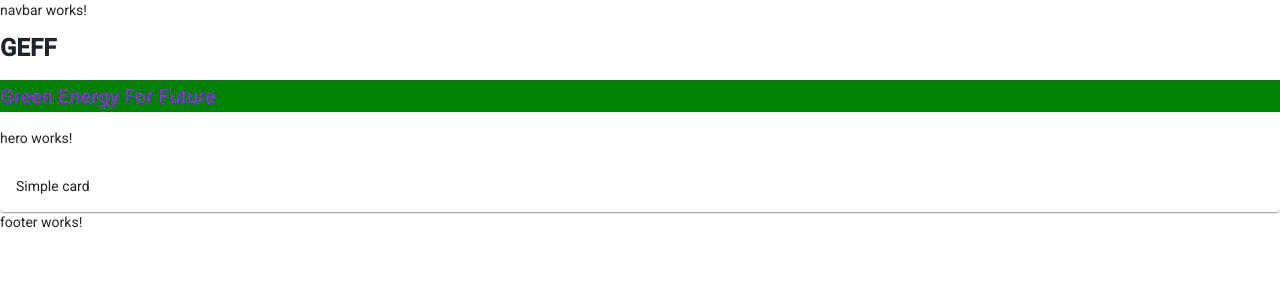
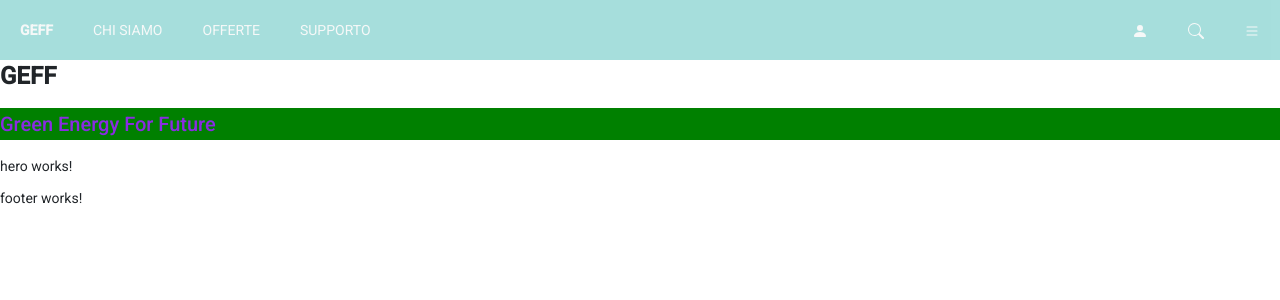
Before and after one commit to edoardogallinelli/GEFF, an Angular app: page / in a window 1280 px wide. Shown: the top 300 px of the page. Built offline with nearby package versions, Linux system fonts and the light colour scheme; what primeng would draw is missing.

Commit message:
Aggiunta bar

```diff
--- a/src/app/components/navbar/navbar.component.css
+++ b/src/app/components/navbar/navbar.component.css
@@ -0,0 +1,22 @@
+body {
+    font-size: 20px;
+    font-family: Arial;
+}
+ul {
+list-style-type: none;
+margin: 0;
+padding: 0;
+overflow: hidden;
+background-color: #50BFBB;
+opacity: 0.5;
+}
+li {
+float: left;
+}
+li a {
+display: block;
+color: #EEF3F2;
+text-align: center;
+padding: 20px 20px;
+text-decoration: none;
+}
--- a/src/app/components/navbar/navbar.component.html
+++ b/src/app/components/navbar/navbar.component.html
@@ -1 +1,12 @@
-<p>navbar works!</p>
+<ul>
+  <li><a href="#home"><b>GEFF</b></a></li>
+  <li><a href="#news">CHI SIAMO</a></li>
+  <li><a href="#news">OFFERTE</a></li>
+  <li><a href="#news">SUPPORTO</a></li>
+  <li style="float:right"> <a href="#menu"> <svg xmlns="http://www.w3.org/2000/svg" width="16" height="16" fill="currentColor" class="bi bi-list" viewBox="0 0 16 16">
+  <path fill-rule="evenodd" d="M2.5 12a.5.5 0 0 1 .5-.5h10a.5.5 0 0 1 0 1H3a.5.5 0 0 1-.5-.5zm0-4a.5.5 0 0 1 .5-.5h10a.5.5 0 0 1 0 1H3a.5.5 0 0 1-.5-.5zm0-4a.5.5 0 0 1 .5-.5h10a.5.5 0 0 1 0 1H3a.5.5 0 0 1-.5-.5z"/> </svg> </a> </li>
+  <li style="float:right"> <a href="#search"> <svg xmlns="http://www.w3.org/2000/svg" width="16" height="16" fill="currentColor" class="bi bi-search" viewBox="0 0 16 16">
+  <path d="M11.742 10.344a6.5 6.5 0 1 0-1.397 1.398h-.001c.03.04.062.078.098.115l3.85 3.85a1 1 0 0 0 1.415-1.414l-3.85-3.85a1.007 1.007 0 0 0-.115-.1zM12 6.5a5.5 5.5 0 1 1-11 0 5.5 5.5 0 0 1 11 0z"/> </svg>  </a> </li>
+  <li style="float:right"> <a href="#profile"> <svg xmlns="http://www.w3.org/2000/svg" width="16" height="16" fill="currentColor" class="bi bi-person-fill" viewBox="0 0 16 16">
+  <path d="M3 14s-1 0-1-1 1-4 6-4 6 3 6 4-1 1-1 1H3Zm5-6a3 3 0 1 0 0-6 3 3 0 0 0 0 6Z"/> </svg> </a> </li>
+</ul>
--- a/src/app/pages/home/home.component.html
+++ b/src/app/pages/home/home.component.html
@@ -2,6 +2,3 @@
 <h2 class="textColor">Green Energy For Future</h2>
 
 <app-hero></app-hero>
-<mat-card>
-  <mat-card-content>Simple card</mat-card-content>
-</mat-card>
```
